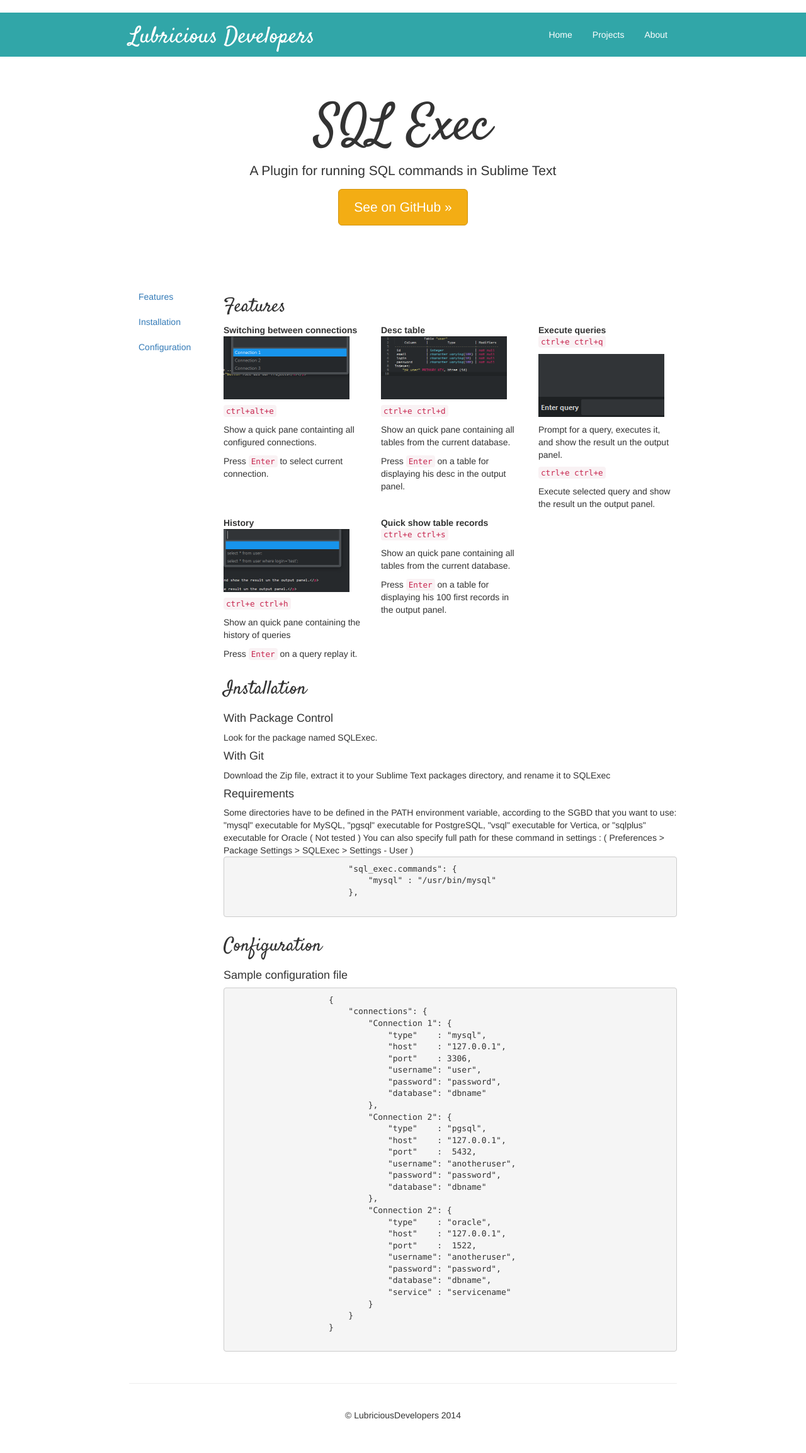
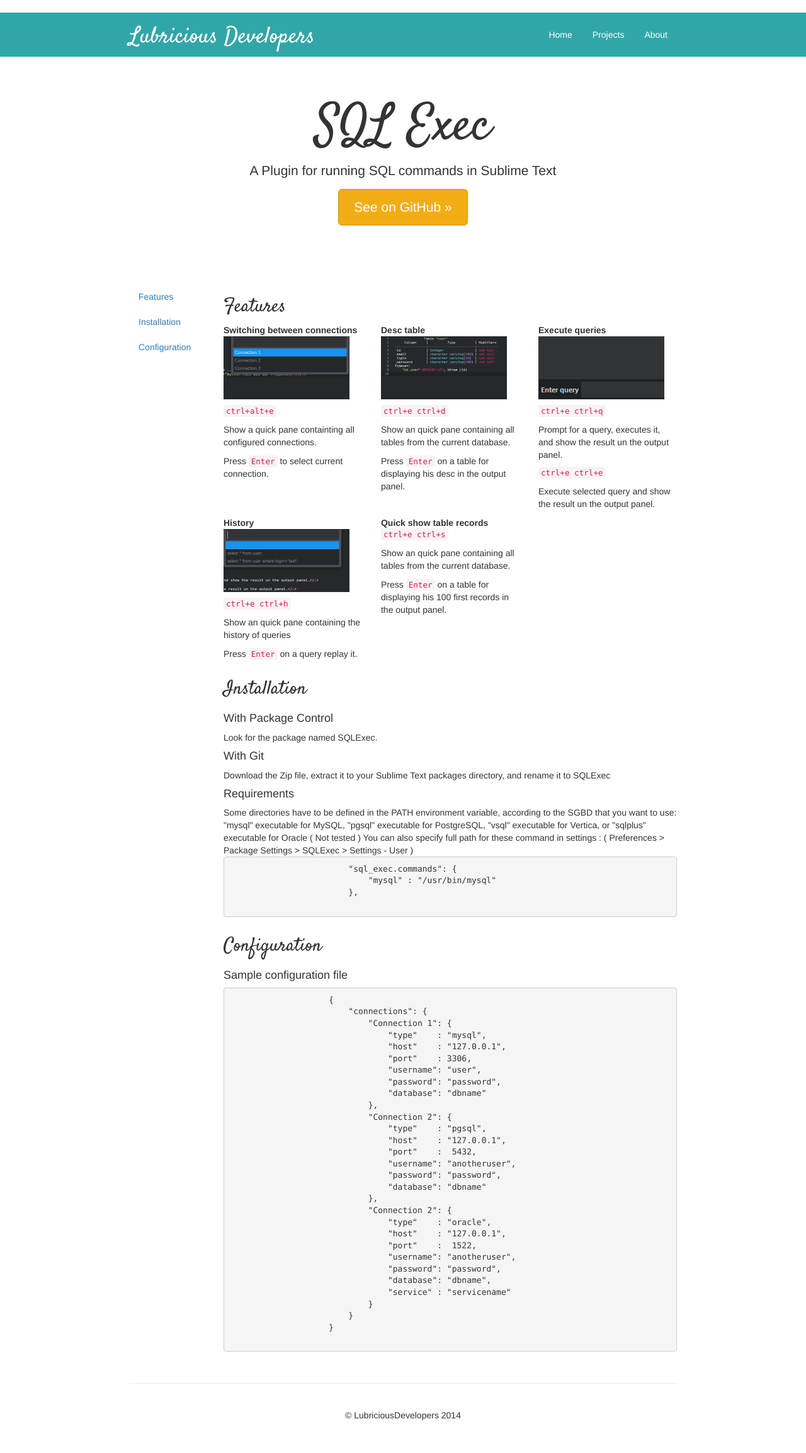
Before and after one commit to LubriciousDevelopers/lubriciousdevelopers.github.io, a Jekyll site: the page built from projects/sublime-sql-exec/index.html, in a window 1280 px wide. Shown: the whole page at 63% size. Built offline with Jekyll 4.4.1, drawn with Linux system fonts in a browser that asks for light colours; nearby versions of some CDN libraries.

Commit message:
Change order of features in sql exec doc

```diff
--- a/projects/sublime-sql-exec/index.html
+++ b/projects/sublime-sql-exec/index.html
@@ -41,8 +41,8 @@
                 </div>
                 <div class="col-lg-4">
                     <strong>Execute queries</strong>
+                    <p><img src="images/query.png"/></p>
                     <p><code>ctrl+e ctrl+q</code></p>
-                    <p><img src="images/query.png"/></p>
                     <p>Prompt for a query, executes it, and show the result un the output panel.</p>
                     <p><code>ctrl+e ctrl+e</code></p>
                     <p>Execute selected query and show the result un the output panel.</p>
```
